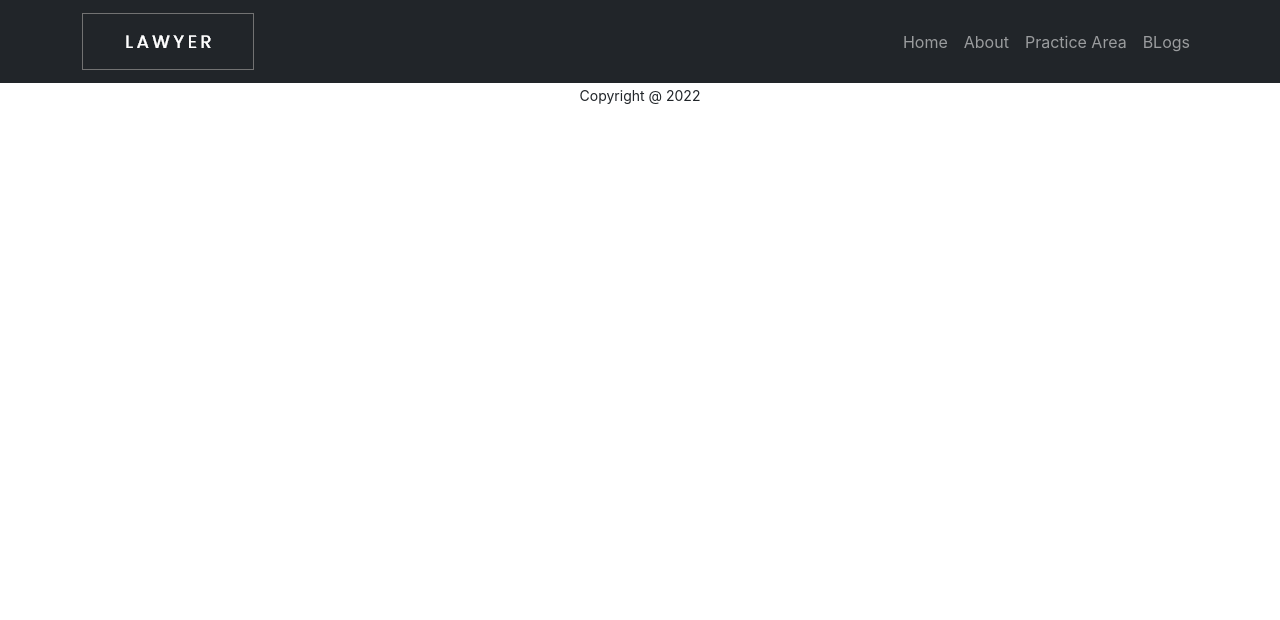
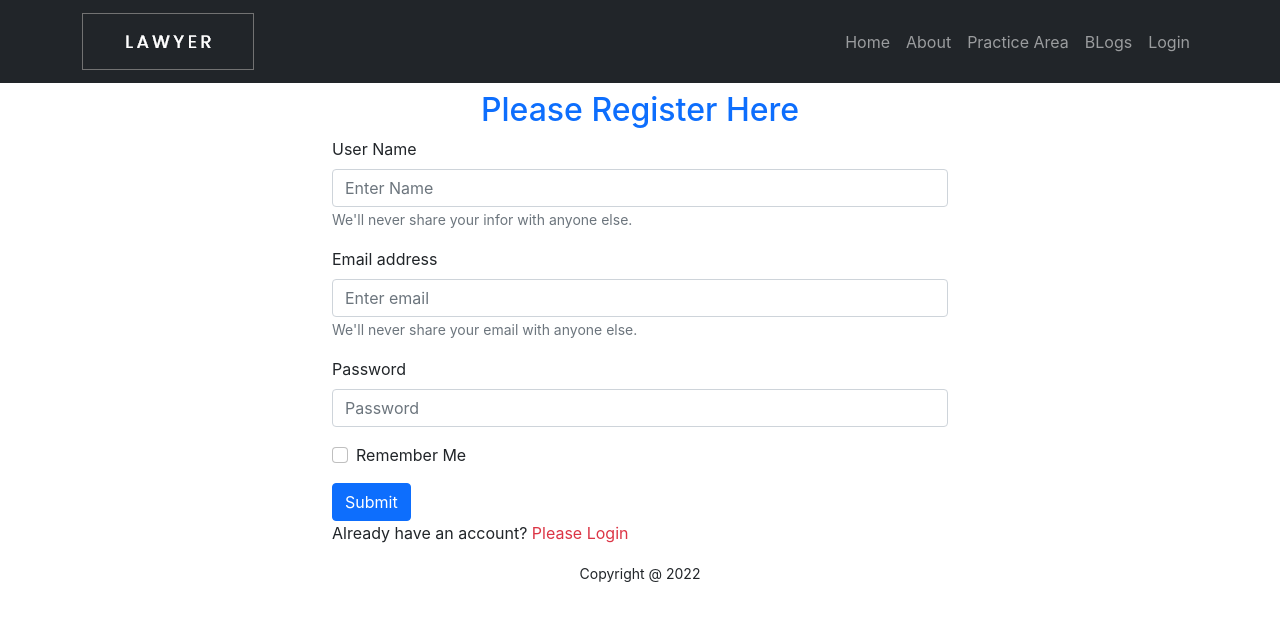
Before and after one commit to monirakandha/service-provider, a React (Create React App) app: page /register in a window 1280 px wide. Shown: the top 620 px of the page. Built offline with nearby package versions, Linux system fonts and the light colour scheme; no server answers.

Commit message:
login register page create and auticaton ok

```diff
--- a/package.json
+++ b/package.json
@@ -11,6 +11,7 @@
     "react": "^18.0.0",
     "react-bootstrap": "^2.2.3",
     "react-dom": "^18.0.0",
+    "react-firebase-hooks": "^5.0.3",
     "react-router-dom": "^6.3.0",
     "react-scripts": "5.0.1",
     "web-vitals": "^2.1.4"
--- a/public/service.json
+++ b/public/service.json
@@ -2,18 +2,21 @@
     {
         "id": 1,
         "name": "Business Law",
+        "price": "100",
         "description": "Lorem ipsum dolor sit amet, consectetu radipisi cing elitBeatae autem aperiam nequ quaera molestias voluptatibus harum ametipsa.",
         "img": "https://i.ibb.co/BgGSLpt/1-1.png"
     },
     {
         "id": 2,
         "name": "Finance Law",
+        "price": "200",
         "description": "Lorem ipsum dolor sit amet, consectetu radipisi cing elitBeatae autem aperiam nequ quaera molestias voluptatibus harum ametipsa.",
         "img": "https://i.ibb.co/Ybhf9mD/2-1.png"
     },
     {
         "id": 3,
         "name": "Family Law",
+        "price": "300",
         "description": "Lorem ipsum dolor sit amet, consectetu radipisi cing elitBeatae autem aperiam nequ quaera molestias voluptatibus harum ametipsa.",
         "img": "https://i.ibb.co/9tk4zdj/4.png"
     }
--- a/src/App.js
+++ b/src/App.js
@@ -6,10 +6,15 @@ import Home from './Pages/Home/Home/Home';
 import About from './Pages/About/About';
 import Blog from './Pages/Blog/Blog';
 import PractricAreaTotal from './Pages/PractricAreaTotal/PractricAreaTotal';
+import Login from './Pages/Login/Login/Login';
+import Register from './Pages/Login/Register/Register'
+import RequireAuth from './Pages/Login/RequireAuth/RequireAuth';
+import CheckOut from './Pages/CheckOut/CheckOut';
 
 
 
 function App() {
+
   return (
     <div>
         <Header></Header>
@@ -18,6 +23,9 @@ function App() {
           <Route path='/about' element={<About></About>}></Route>
           <Route path="/practricareatotal" element={<PractricAreaTotal></PractricAreaTotal>}></Route>
           <Route path='/blog' element={<Blog></Blog>}></Route>
+          <Route path='/login' element={<Login></Login>}></Route>
+          <Route path='/register' element={<Register></Register>}></Route>
+          <Route path='/checkout' element={<RequireAuth> <CheckOut></CheckOut></RequireAuth>}></Route>
         </Routes>
         <Footer></Footer>
     </div>
--- /dev/null
+++ b/src/Pages/CheckOut/CheckOut.js
@@ -0,0 +1,11 @@
+import React from 'react';
+
+const CheckOut = () => {
+    return (
+        <div>
+            <h2>it's check out page</h2>
+        </div>
+    );
+};
+
+export default CheckOut;
--- a/src/Pages/Home/Service/Service.js
+++ b/src/Pages/Home/Service/Service.js
@@ -3,7 +3,7 @@ import { Button, Card } from "react-bootstrap";
 import { useNavigate } from "react-router-dom";
 import "./Service.css";
 const Service = ({ service }) => {
-  const { id, name, img, description } = service;
+  const { id, name, img, description , price} = service;
   const navigate = useNavigate();
   const navigateToServiceDetails = (id) => {
     navigate(`/service/${id}`);
@@ -17,10 +17,11 @@ const Service = ({ service }) => {
           <Card.Text>
           {description}
           </Card.Text>
-          <Button onClick={ () => navigateToServiceDetails(id)} variant="primary">BOOK:{name}</Button>
+          <Button onClick={() => navigate('/checkout') } variant="primary">Get Service For : {name}</Button>
         </Card.Body>
       </Card>
     </div>
+
   );
 };
 
--- a/src/Pages/Login/Login/Login.js
+++ b/src/Pages/Login/Login/Login.js
@@ -0,0 +1,59 @@
+import React, { useRef } from "react";
+import { Button, Form } from "react-bootstrap";
+import { useSignInWithEmailAndPassword } from "react-firebase-hooks/auth";
+import { Link, useNavigate } from "react-router-dom";
+import auth from "../../../firebase.init";
+
+
+const Login = () => {
+    const emailRef = useRef('');
+    const passWordRef = useRef('');
+    const navigate = useNavigate();
+    const [
+      signInWithEmailAndPassword,
+      user,
+      loading,
+      error,
+    ] = useSignInWithEmailAndPassword(auth);
+    const handleSubmit = event => {
+        event.preventDefault();
+        const email = emailRef.current.value;
+        const password = passWordRef.current.value;
+        console.log(email , password);
+        signInWithEmailAndPassword(email , password);
+    }
+    if(user){
+      navigate('/');
+  }
+    const navigateRegister = event => {
+      navigate('/register')
+    }
+  return (
+    <div className="container w-50 mx-auto">
+        <h2 className="text-primary text-center mt-2">Please Login</h2>
+      <Form onSubmit={handleSubmit} >
+        <Form.Group className="mb-3" controlId="formBasicEmail">
+          <Form.Label>Email address</Form.Label>
+          <Form.Control ref={emailRef} type="email" placeholder="Enter email" />
+          <Form.Text className="text-muted">
+            We'll never share your email with anyone else.
+          </Form.Text>
+        </Form.Group>
+
+        <Form.Group className="mb-3" controlId="formBasicPassword">
+          <Form.Label>Password</Form.Label>
+          <Form.Control ref={passWordRef} type="password" placeholder="Password" />
+        </Form.Group>
+        <Form.Group className="mb-3" controlId="formBasicCheckbox">
+          <Form.Check type="checkbox" label="Check me out" />
+        </Form.Group>
+        <Button variant="primary" type="submit">
+          Submit
+        </Button>
+      </Form>
+      <p>New To Genius Car <Link to='/register' className="text-danger pe-auto" onClick={navigateRegister}>Please Register</Link> </p>
+    </div>
+  );
+};
+
+export default Login;
--- a/src/Pages/Login/Register/Register.js
+++ b/src/Pages/Login/Register/Register.js
@@ -0,0 +1,63 @@
+import React from "react";
+import { Button, Form } from "react-bootstrap";
+import { useCreateUserWithEmailAndPassword } from "react-firebase-hooks/auth";
+import { Link, useNavigate } from "react-router-dom";
+import auth from "../../../firebase.init";
+
+const Register = () => {
+    const [
+        createUserWithEmailAndPassword,
+        user,
+        loading,
+        error,
+      ] = useCreateUserWithEmailAndPassword(auth, { sendEmailVerification : true }) ;
+      const navigate = useNavigate();
+
+      const navigateLogin = () =>{
+          navigate('/login');
+      }
+      if(user){
+          navigate('/');
+      }
+      const handleRegister = event =>{
+        event.preventDefault();
+        const email = event.target.email.value;
+        const password = event.target.password.value;
+        createUserWithEmailAndPassword(email, password);
+    }
+console.log(user);
+  return (
+    <div className="container w-50 mx-auto">
+        <h2 className="text-primary text-center mt-2">Please Register Here</h2>
+      <Form onSubmit={handleRegister}>
+        <Form.Group className="mb-3" controlId="formBasicEmail">
+          <Form.Label>User Name</Form.Label>
+          <Form.Control type="text" placeholder="Enter Name" />
+          <Form.Text className="text-muted">
+            We'll never share your infor with anyone else.
+          </Form.Text>
+        </Form.Group>
+        <Form.Group className="mb-3" controlId="formBasicEmail">
+          <Form.Label>Email address</Form.Label>
+          <Form.Control type="email"  name="email" placeholder="Enter email" />
+          <Form.Text className="text-muted">
+            We'll never share your email with anyone else.
+          </Form.Text>
+        </Form.Group>
+        <Form.Group className="mb-3" controlId="formBasicPassword">
+          <Form.Label>Password</Form.Label>
+          <Form.Control type="password" name="password" placeholder="Password" />
+        </Form.Group>
+        <Form.Group className="mb-3" controlId="formBasicCheckbox">
+          <Form.Check type="checkbox" label="Remember Me" />
+        </Form.Group>
+        <Button className="btn-btn-primary" variant="primary" type="submit">
+          Submit
+        </Button>
+      </Form>
+      <p>Already have an account? <Link to="/login" className='text-danger pe-auto text-decoration-none' onClick={navigateLogin}>Please Login</Link> </p>
+    </div>
+  );
+};
+
+export default Register;
--- /dev/null
+++ b/src/Pages/Login/RequireAuth/RequireAuth.js
@@ -0,0 +1,15 @@
+import React from 'react';
+import { useAuthState } from 'react-firebase-hooks/auth';
+import { Navigate, useLocation } from 'react-router-dom';
+import auth from '../../../firebase.init';
+
+const RequireAuth = ({children}) => {
+    const [user] = useAuthState(auth);
+    const location = useLocation();
+    if(!user){
+        return <Navigate to='/login' state={{from:location}} replace></Navigate>
+    }
+    return children ;
+};
+
+export default RequireAuth;
--- a/src/Pages/Shared/Header/Header.js
+++ b/src/Pages/Shared/Header/Header.js
@@ -2,8 +2,11 @@ import React from "react";
 import { Container, Nav, Navbar } from "react-bootstrap";
 import { Link } from "react-router-dom";
 import logo from '../../../images/logo.png'
-
+import { useAuthState } from 'react-firebase-hooks/auth';
+import { signOut } from 'firebase/auth';
+import auth from '../../../firebase.init';
 const Header = () => {
+  const [user] = useAuthState(auth);
   return <div>
   <Navbar collapseOnSelect expand="lg" sticky="top"  bg="dark" variant="dark">
     <Container>
@@ -15,6 +18,16 @@ const Header = () => {
       <Nav.Link as={Link}  to="/about">About</Nav.Link>
       <Nav.Link as={Link} to="/practricarea">Practice Area</Nav.Link>
       <Nav.Link as={Link}  to="/blog">BLogs</Nav.Link>
+      {
+            user ?
+            <button onClick={ () => {
+              signOut(auth);
+            }} > SIngout</button>
+            :
+            (<Nav.Link as={ Link}  to="/login">
+            Login
+          </Nav.Link>)
+          }
     </Nav>
     </Navbar.Collapse>
     </Container>
```
Also changed, not shown: src/Pages/Login/Register/Register.css (+13 -0 lines), src/Pages/CheckOut/CheckOut.css (added), 1 other file (tests, documents, lock files or other folders).
